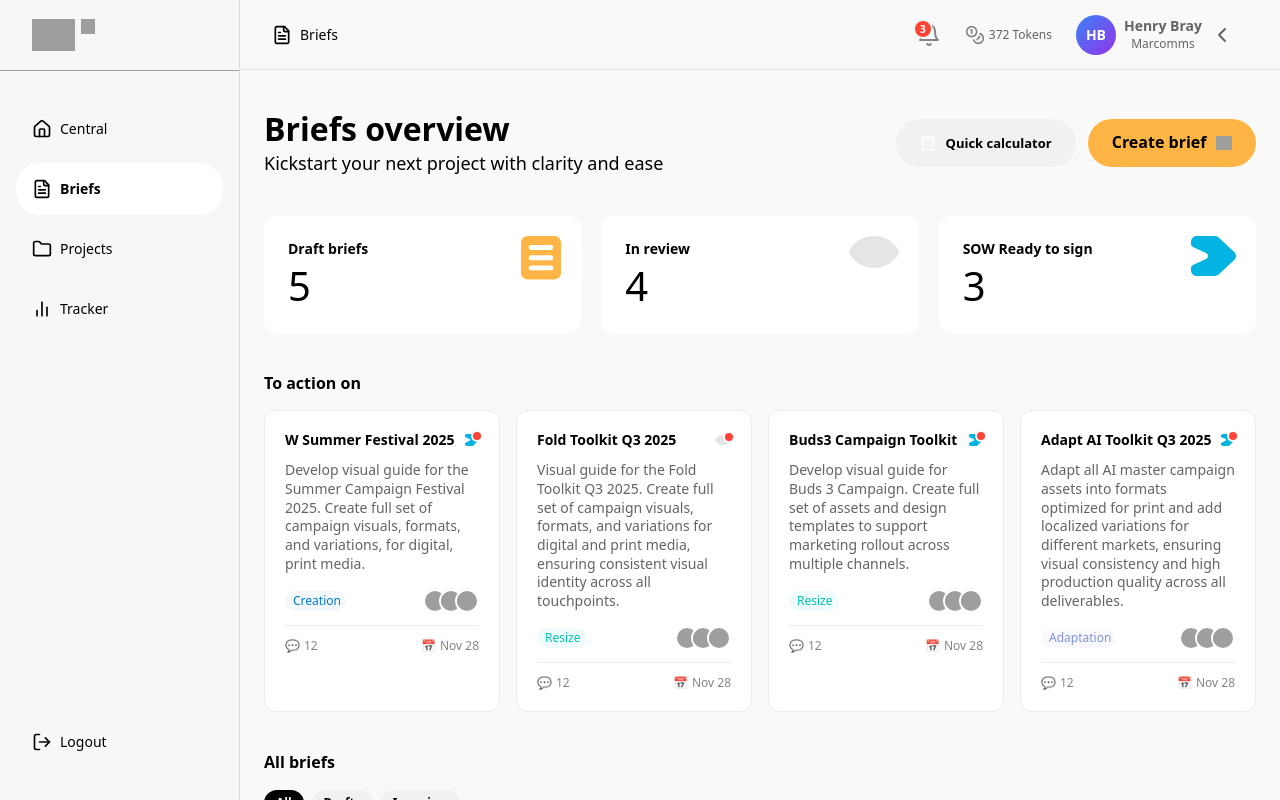
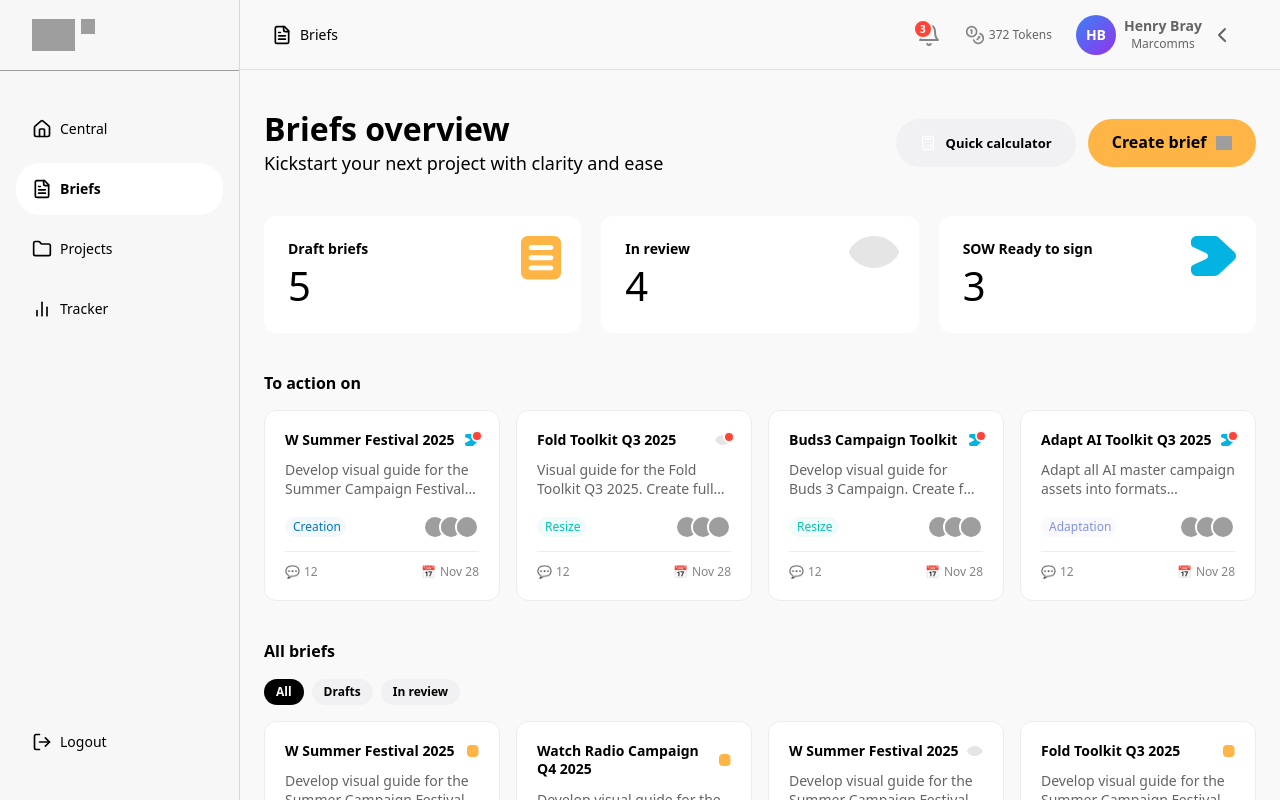
Before and after one commit to milanlisica-fox/tiko-login-spark, a React (Vite) app: page /dashboard/briefs in a window 1280 px wide. Built offline with nearby package versions, Linux system fonts and the light colour scheme; grey boxes are pictures that could not be loaded; the HTML template or start-up script is replaced by a standard one.

Commit message:
Final touch

```diff
--- a/src/pages/Briefs.tsx
+++ b/src/pages/Briefs.tsx
@@ -454,7 +454,7 @@ export default function BriefsPage() {
                       ),
                     },
                   ].map((card, i) => (
-                    <div key={i} className="bg-white rounded-xl p-5 flex flex-col gap-3 border border-[#ececec]">
+                    <div key={i} className="bg-white rounded-xl p-5 flex flex-col gap-3 border border-[#ececec] h-full">
                       <div className="flex items-center justify-between">
                         <h3 className="text-sm font-bold leading-[18.62px] text-black">{card.title}</h3>
                         <div className="relative">
@@ -462,7 +462,12 @@ export default function BriefsPage() {
                           {card.notificationBadge}
                         </div>
                       </div>
-                      <p className="text-sm leading-[18.62px] text-[#646464]">{card.content}</p>
+                      <p
+                        className="text-sm leading-[18.62px] text-[#646464] min-h-[38px] overflow-hidden"
+                        style={{ display: '-webkit-box', WebkitLineClamp: 2, WebkitBoxOrient: 'vertical' }}
+                      >
+                        {card.content}
+                      </p>
                       <div className="flex items-center justify-between pt-1">
                         {card.statusBadge}
                         <div className="flex -space-x-2">
@@ -1585,12 +1590,17 @@ function AllBriefsSection() {
           const badgeStyle = getBadgeStyle(b.badge);
 
           return (
-            <div key={b.id} className="bg-white rounded-xl p-5 flex flex-col gap-3 border border-[#ececec]">
+            <div key={b.id} className="bg-white rounded-xl p-5 flex flex-col gap-3 border border-[#ececec] h-full">
               <div className="flex items-center justify-between">
                 <h3 className="text-sm font-bold leading-[18.62px] text-black">{b.title}</h3>
                 <div className="flex items-center">{b.icon}</div>
               </div>
-              <p className="text-sm leading-[18.62px] text-[#646464]">{b.desc}</p>
+              <p
+                className="text-sm leading-[18.62px] text-[#646464] min-h-[38px] overflow-hidden"
+                style={{ display: '-webkit-box', WebkitLineClamp: 2, WebkitBoxOrient: 'vertical' }}
+              >
+                {b.desc}
+              </p>
               <div className="flex items-center justify-between pt-1">
                 <span
                   className="text-xs py-[2px] px-2 rounded-[12px] flex items-center justify-center"
```
